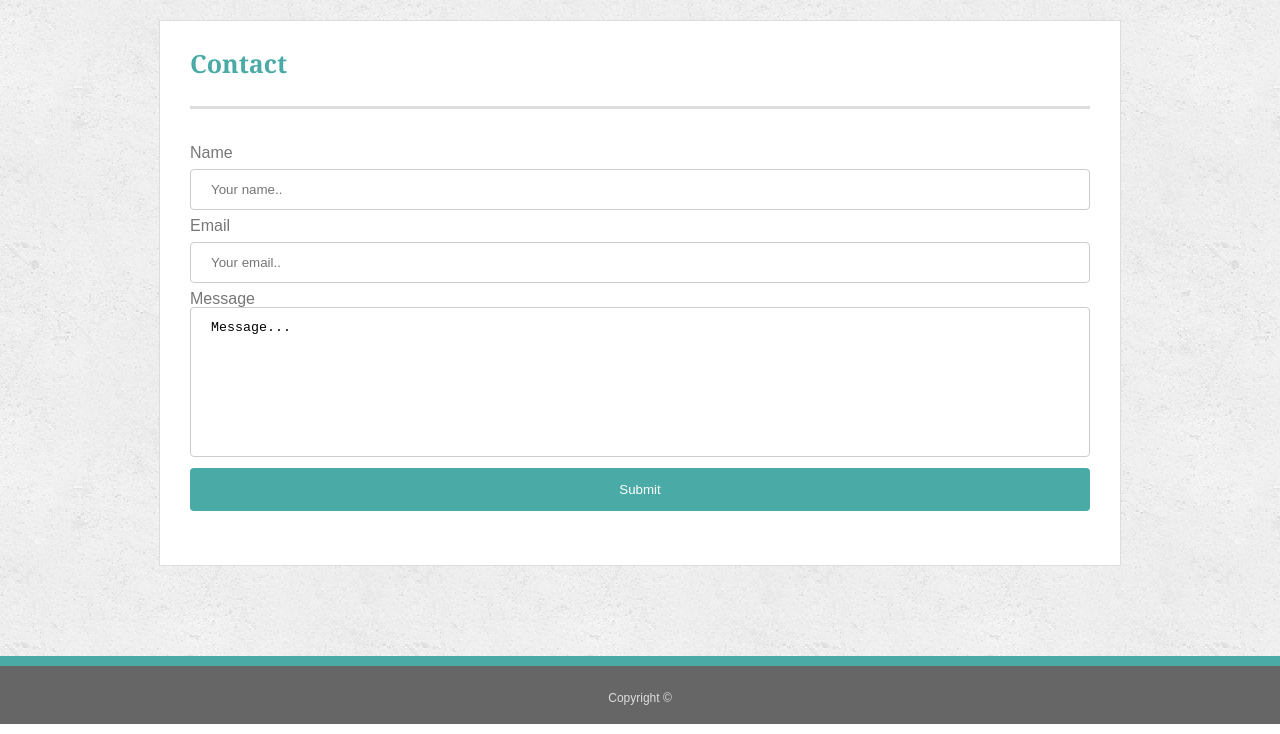
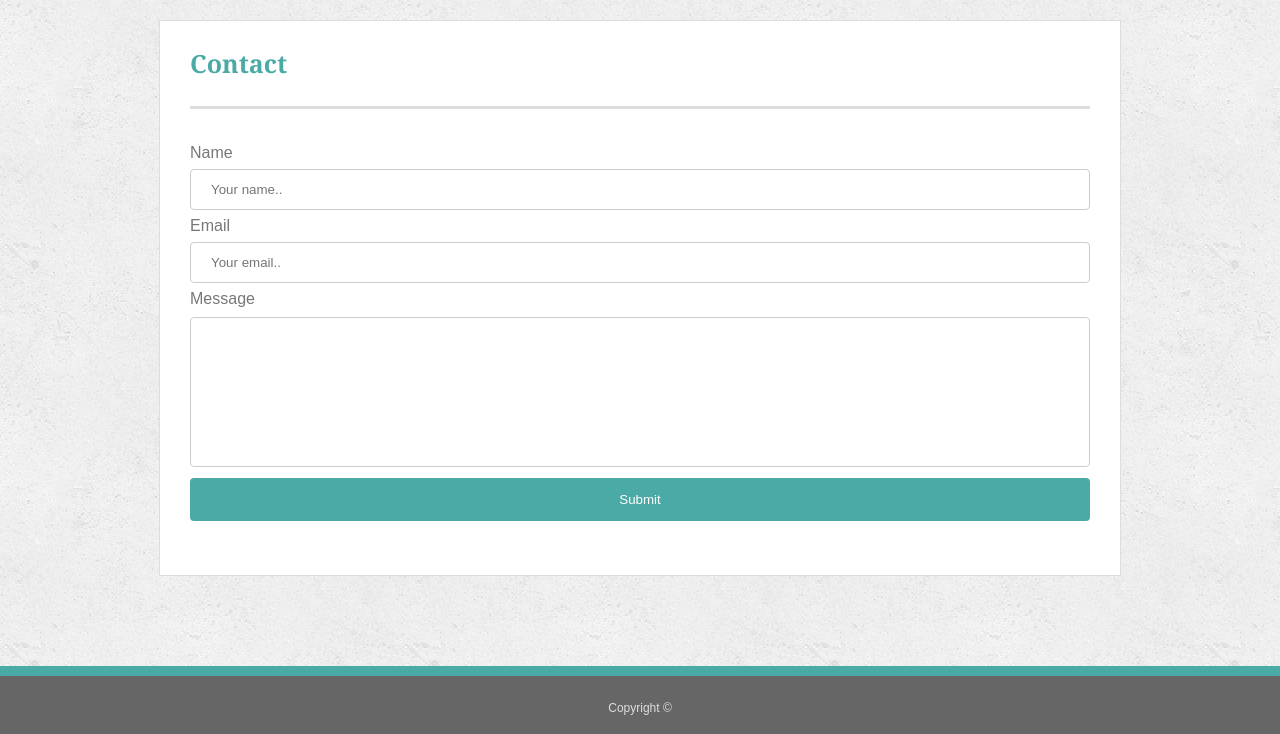
Before and after one commit to chad-balash/responsive-portfolio, a plain HTML site: page contact.html in a window 1280 px wide. Shown: the part 93-827 px from the top of the page. Drawn offline with Linux system fonts and the light colour scheme.

Commit message:
final update

```diff
--- a/assets/css/style.css
+++ b/assets/css/style.css
@@ -168,10 +168,22 @@ textarea {
     border: 1px solid #ccc;
     border-radius: 4px;
     resize: none;
+    margin-top: 10px;
+}
+
+ /* This is not nessacarry in my desgin. I like the responsive look until about 500px wide. */
+@media screen and (max-width: 980px) {
+
+
+}
+
+ /* This is not nessacarry in my desgin. I like the responsive look until about 500px wide. */
+@media screen and (max-width: 768px) {
+
 }
 
 
-
+/*I changed this last media tag to 500px instead of 640px becasue I don't think it needs it until this point.*/
 @media screen and (max-width: 500px) {
     .headercontainer {
         margin: 0 auto;
--- a/contact.html
+++ b/contact.html
@@ -39,8 +39,8 @@
                   <label for="lname">Email</label>
                   <input type="text" id="email" name="email" placeholder="Your email..">
 
-                  <label for="country">Message</label>
-                  <textarea>Message...</textarea>
+                  <label for="message">Message</label>
+                  <textarea></textarea>
                   </select>
 
                   <input type="submit" value="Submit">
```
Also changed, not shown: assets/images/iphone_wallpaper_teeth.jpg (deleted), assets/images/portriat-chad.jpg (deleted), 1 other file.
